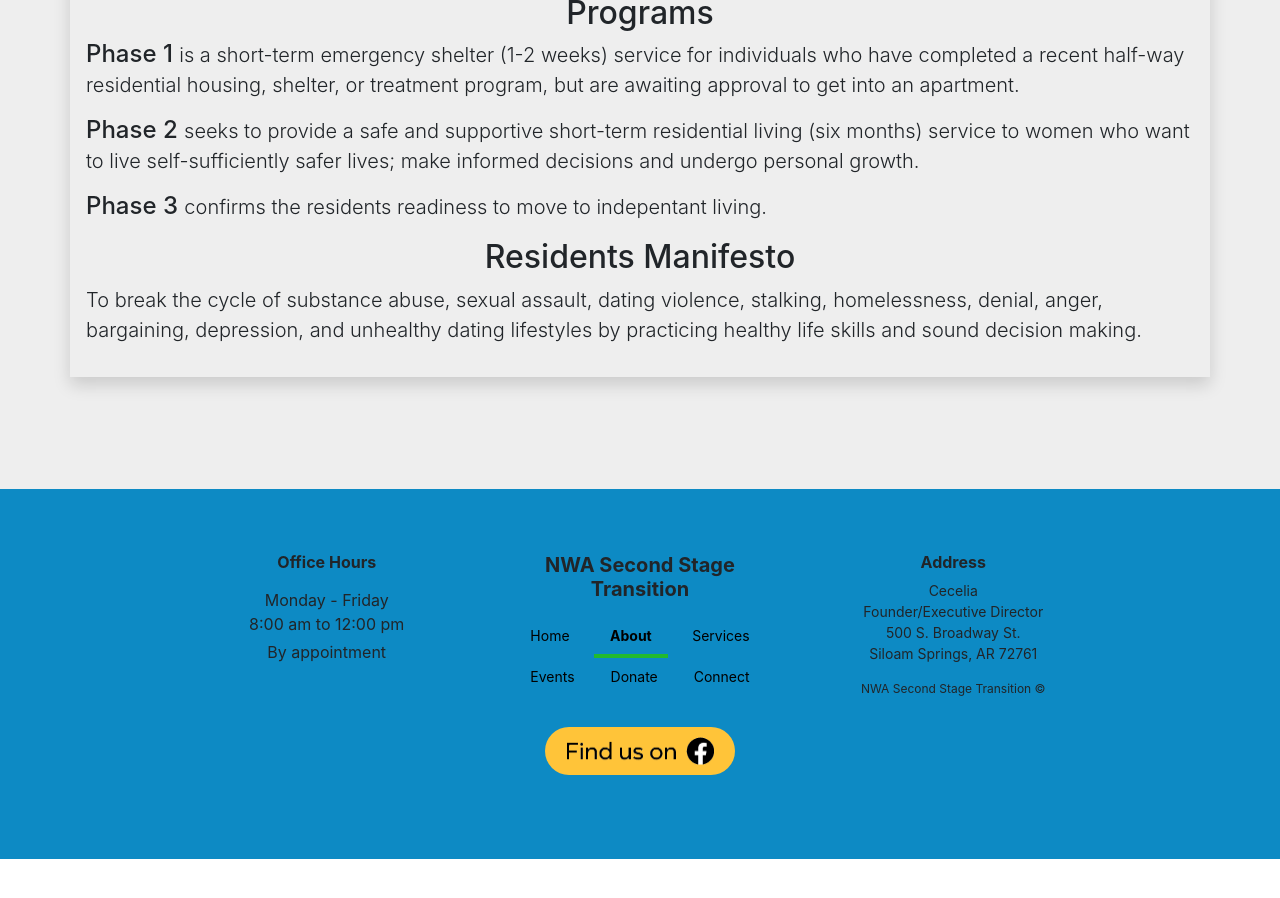
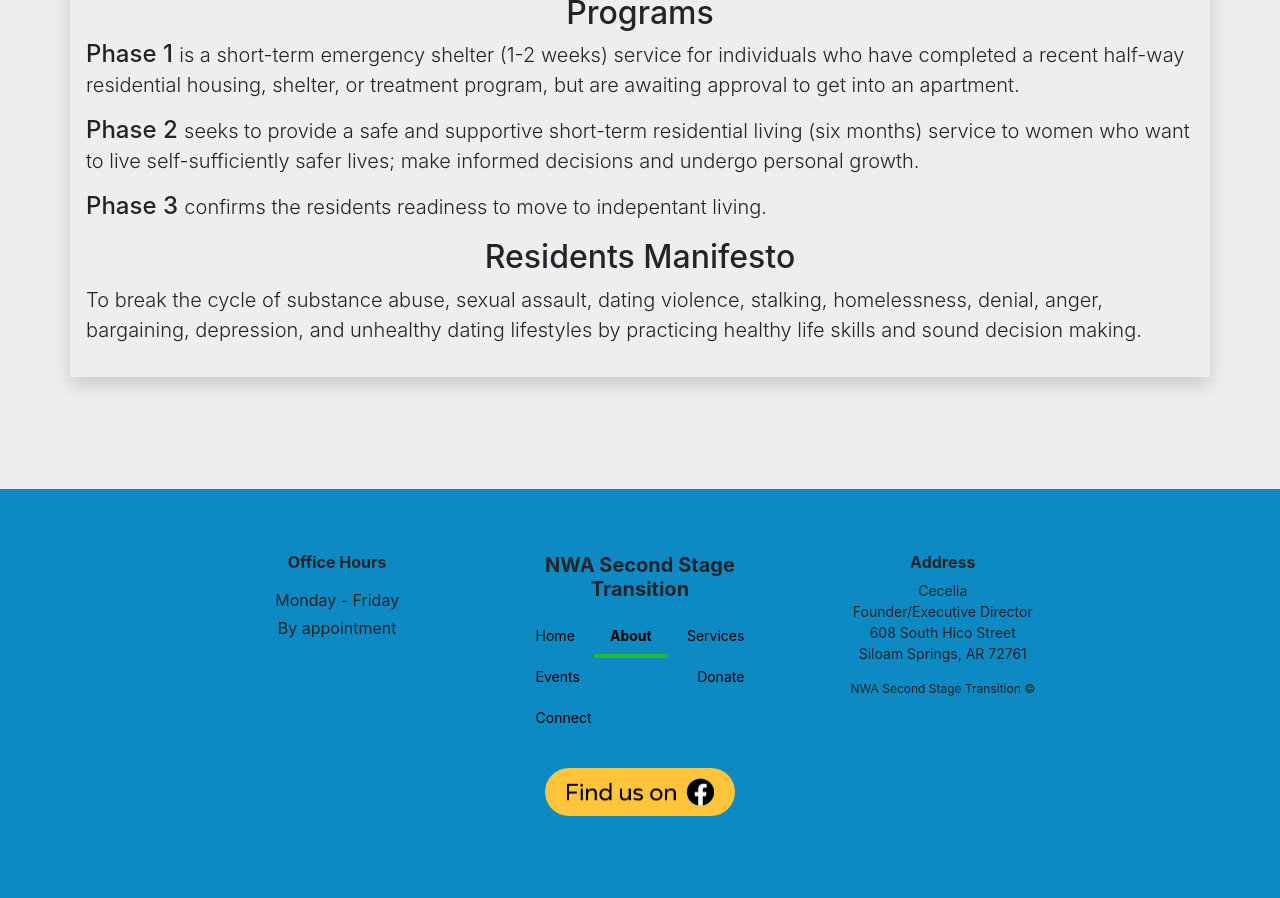
Before and after one commit to nwa-second-stage-transition/nwa-second-stage-transition.github.io, a Jekyll site: the page about.html, which Jekyll copies as it is, in a window 1280 px wide and 900 px high, scrolled down 1908 px. Built offline with Jekyll 4.4.1, drawn with Linux system fonts in a browser that asks for light colours; nearby versions of some CDN libraries; before the commit the page ends 2767 px from its top, so only the background shows below that.

Commit message:
Update about.html
removed office hours and updated address on footer

```diff
--- a/about.html
+++ b/about.html
@@ -204,7 +204,6 @@
 <p class="footer-content">
   <div class="pb-1">
     Monday - Friday<br>
-    8:00 am to 12:00 pm<br>
   </div>
   <div class="pb-1">
     By appointment<br>
@@ -272,7 +271,7 @@
 <address class="footer-content">
   Cecelia<br>
   Founder/Executive Director<br>
-  500 S. Broadway St.<br>
+  608 South Hico Street<br>
   Siloam Springs, AR 72761<br>
 </address>
       <div class="copyright">NWA Second Stage Transition &copy; </div>
```
